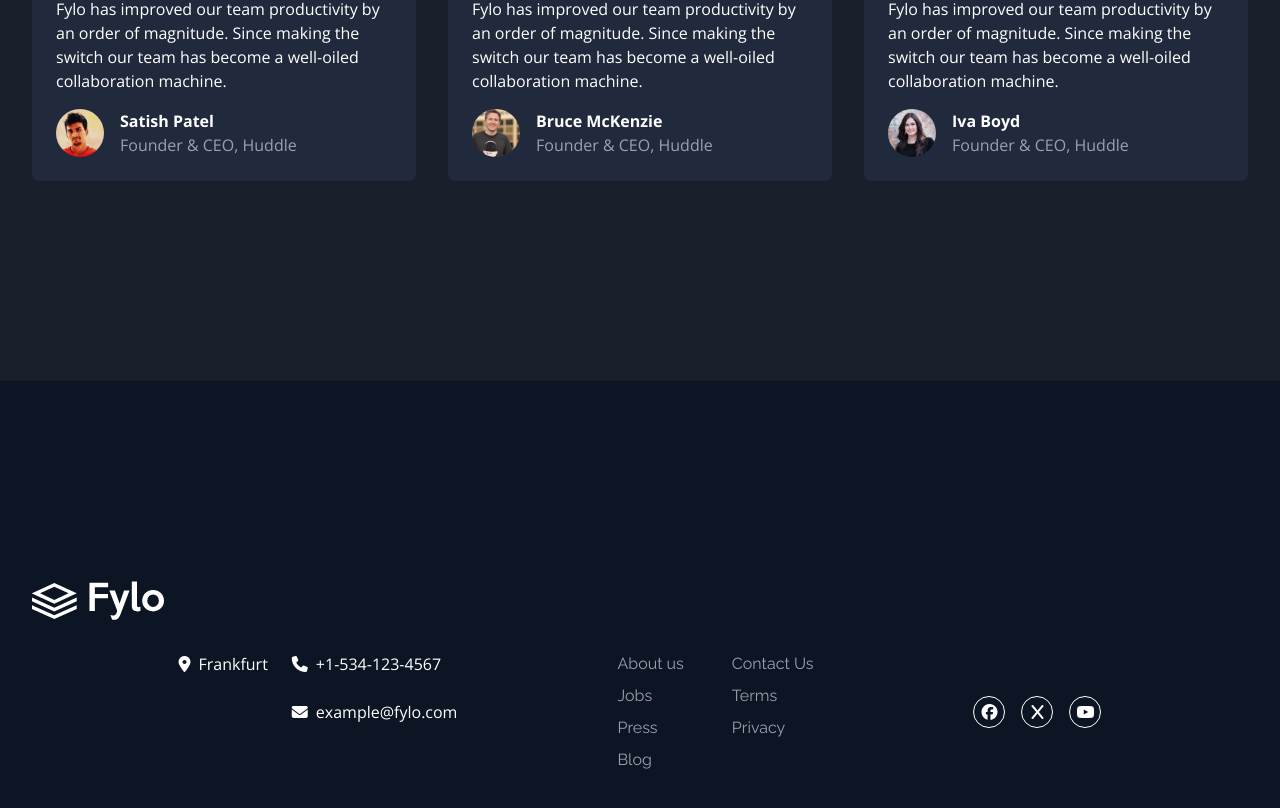
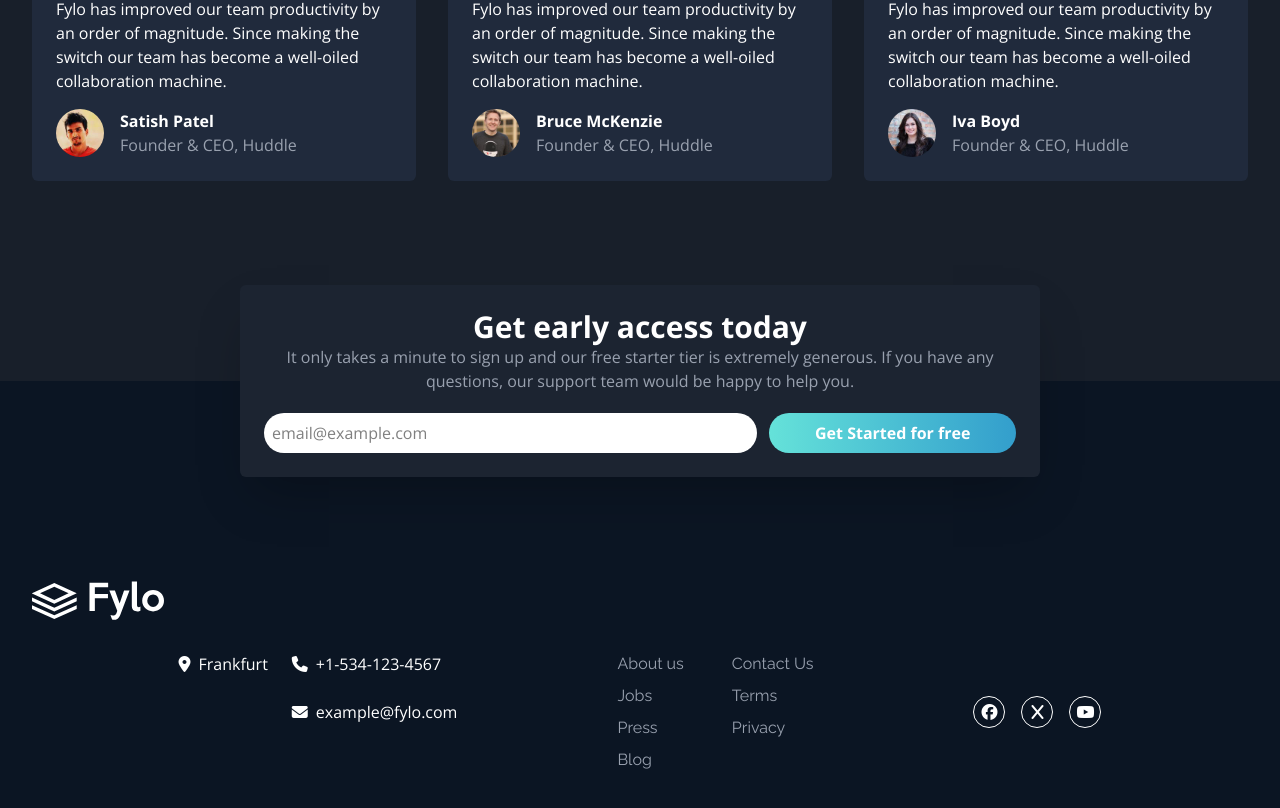
Before and after one commit to Friendlesso/Fylo-Landing-Page, a React (Vite) app: page / in a window 1280 px wide. Shown: the part 2253-3061 px from the top of the page. Built offline with nearby package versions, Linux system fonts and the light colour scheme.

Commit message:
Finished the Project

```diff
--- /dev/null
+++ b/src/components/EmailForm/EmailContent.tsx
@@ -0,0 +1,8 @@
+export default function EmailContent() {
+  return (
+    <div>
+      <h2 className="text-white md:text-3xl text-xl font-bold">Get early access today</h2>
+      <p className="text-gray-400 max-w-3xl">It only takes a minute to sign up and our free starter tier is extremely generous. If you have any questions, our support team would be happy to help you.</p>
+    </div>
+  )
+}
--- /dev/null
+++ b/src/components/EmailForm/EmailForm.tsx
@@ -0,0 +1,25 @@
+import EmailContent from "./EmailContent";
+import Form from "./Form";
+
+export default function EmailForm() {
+  return (
+    <div
+      className={`
+        bg-(--custom-bg-color)
+        rounded-md
+        absolute
+        bottom-0 translate-y-1/2
+        left-1/2 -translate-x-1/2
+        text-center
+        flex flex-col gap-5 p-6
+        shadow-2xl
+        w-[90%]
+        max-w-200
+        min-w-70
+      `}
+    >
+      <EmailContent />
+      <Form />
+    </div>
+  )
+}
--- /dev/null
+++ b/src/components/EmailForm/Form.tsx
@@ -0,0 +1,52 @@
+import { useState } from "react"
+
+export default function Form() {
+  const [email, setEmail] = useState<string>('');
+  const [error, setError] = useState(false);
+
+
+  const handleBlur = (e: React.FocusEvent<HTMLInputElement>) => {
+    setError(email.length > 0 && !e.currentTarget.checkValidity())
+  }
+
+  const handleSubmit = (e: React.SubmitEvent) => {
+    if (!e.currentTarget.checkVisibility()) {
+      setError(false);
+    }
+  }
+
+  return (
+    <div>
+      <form
+        className="flex md:flex-row flex-col gap-3" action="submit"
+        onSubmit={handleSubmit}
+      >
+        <input
+          className={`
+            bg-white
+            p-2
+            rounded-full
+            md:w-2/3 w-full
+            outline-(--cyan-500)
+            ${error && 'border-red-400 border-2'}
+          `}
+          required
+          value={email}
+          onBlur={handleBlur}
+          onChange={(e) => {
+            setEmail(e.target.value)
+          }}
+          placeholder="email@example.com"
+          type="email"
+        />
+        <button
+          type="submit"
+          aria-label="Submit Email"
+          className="md:w-1/3 w-full py-2 bg-linear-to-r from-(--teal-200) to-(--cyan-500) rounded-full text-white font-bold cursor-pointer hover:from-(--cyan-500) transition-colors duration-200">
+          Get Started for free
+        </button>
+      </form>
+      {error && <p className="text-red-400 text-left px-6 py-2">Please provide a valid email!</p>}
+    </div>
+  )
+}
--- a/src/pages/HomePage.tsx
+++ b/src/pages/HomePage.tsx
@@ -1,3 +1,4 @@
+import EmailForm from "../components/EmailForm/EmailForm";
 import FeaturesList from "../components/FeaturesList/FeaturesList";
 import HeroSection from "../components/HeroSection/HeroSection";
 import QuotesList from "../components/QuotesList/QuotesList";
@@ -5,13 +6,14 @@ import ValueProposition from "../components/ValueProposition/ValueProposition";
 
 export default function HomePage() {
   return (
-    <main className="flex flex-col  items-center pb-50">
+    <main className="flex flex-col  items-center pb-50 relative">
       <HeroSection />
       <div className="flex flex-col items-center gap-30 pt-5 mx-8">
         <FeaturesList />
         <ValueProposition />
         <QuotesList />
       </div>
+      <EmailForm />
     </main>
   )
 }
```
